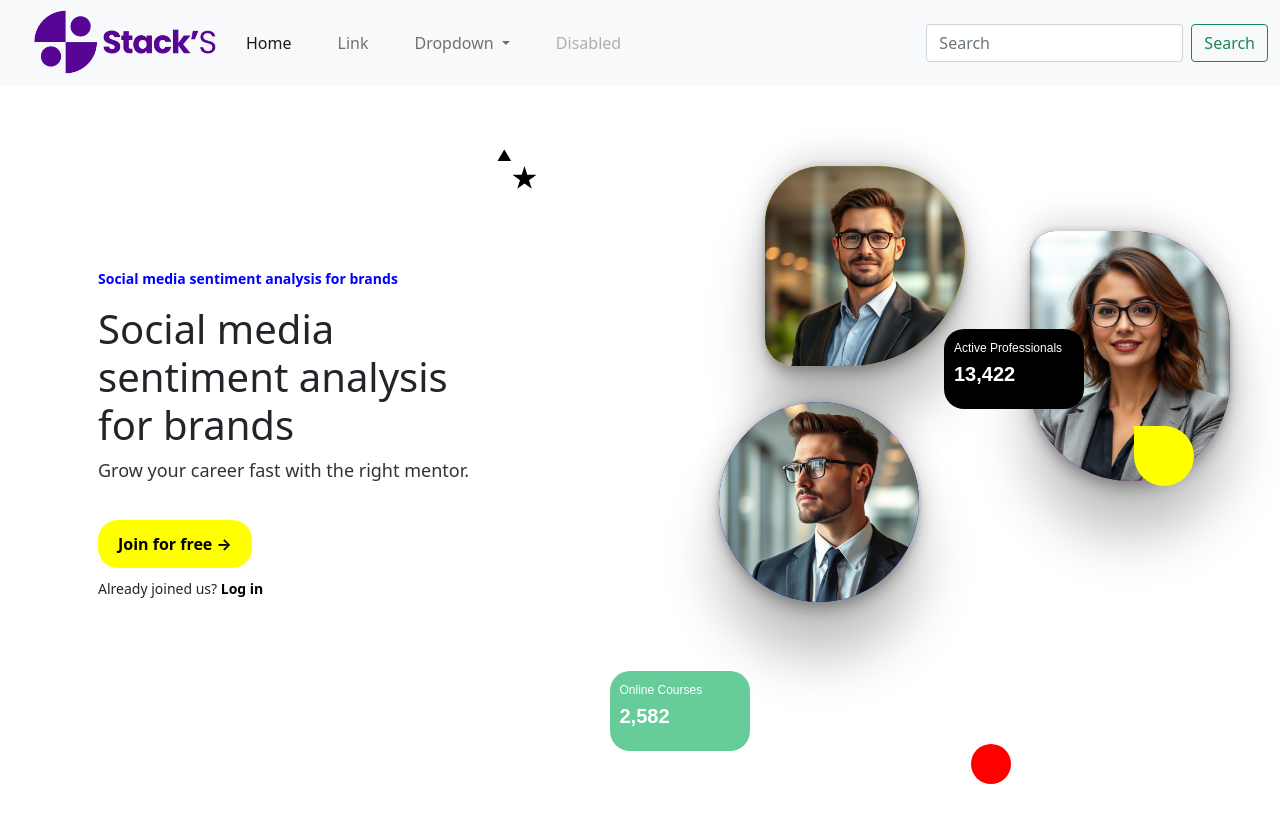
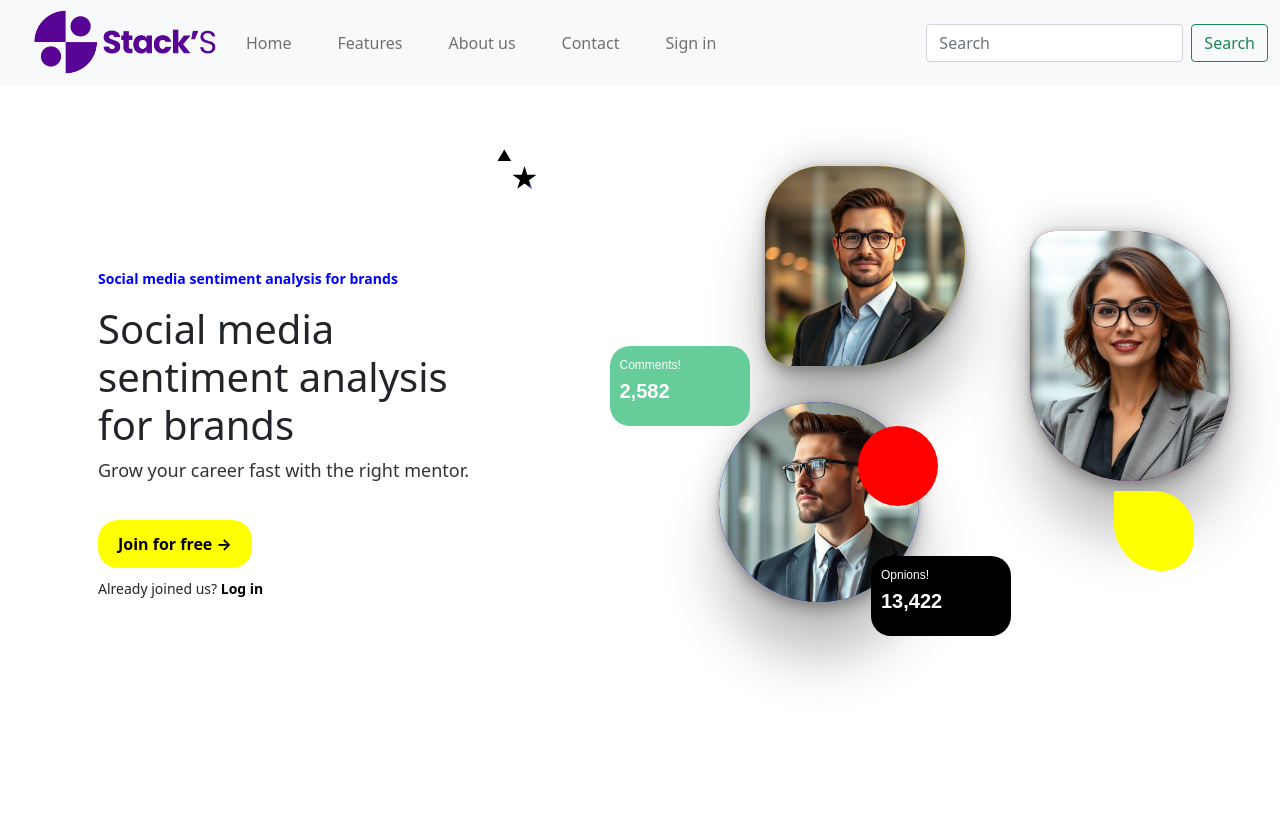
Before and after one commit to 22danu/Front-End, a plain HTML site: page index.html in a window 1280 px wide. Drawn offline with nearby package versions, Linux system fonts and the light colour scheme.

Commit message:
landing page

```diff
--- a/index.css
+++ b/index.css
@@ -1,9 +1,10 @@
+
 body {
     font-family: 'Inter', sans-serif;
     margin: 0;
     padding: 0;
     background: #fff;
-    color: #000;
+    color: #120101;
 }
 
 header {
@@ -28,7 +29,7 @@ nav ul {
 
 nav ul li a {
     text-decoration: none;
-    color: black;
+    color: rgb(0, 0, 0);
     font-weight: 500;
 }
 
@@ -131,7 +132,7 @@ h1 {
 
 .blue {
     background: blue;
-    border-radius: ;
+    border-radius:64px 96px 128px 32px  ;
     box-shadow: rgba(0, 0, 0, 0.25) 0px 54px 55px, rgba(0, 0, 0, 0.12) 0px -12px 30px, rgba(0, 0, 0, 0.12) 0px 4px 6px, rgba(0, 0, 0, 0.17) 0px 12px 13px, rgba(0, 0, 0, 0.09) 0px -3px 5px;
 }
 
@@ -179,7 +180,7 @@ h1 {
 .star {
     width: 25px;
     height: 25px;
-    background: black;
+    background: black !important;
     clip-path: polygon(50% 0%, 61% 35%, 98% 35%, 68% 57%, 79% 91%, 50% 70%, 21% 91%, 32% 57%, 2% 35%, 39% 35%);
 }
 
@@ -266,13 +267,13 @@ body {
 /* Positioning stat blocks */
 .stat-block.black {
     background-color: black;
-    top: 25%;
-    right: 20%;
+    top: 60%;
+    right: 30%;
 }
 
 .stat-block.green {
     background-color: #66cc99;
-    bottom: 10%;
+    bottom: 60%;
     left: 15%;
 }
 
@@ -282,30 +283,31 @@ body {
 }
 
 .yellow-half {
-    width: 60px;
-    height: 60px;
+    width: 80px;
+    height: 80px;
     background: yellow;
-    border-radius: 0 50% 50% 50%;
-    top: 40%;
+    border-radius: 0 50% 40% 60%;
+    top: 50%;
     right: 5%;
 }
 
 .red-circle {
-    width: 40px;
-    height: 40px;
+    width: 80px;
+    height: 80px;
     background: red;
     border-radius: 50%;
-    bottom: 5%;
-    right: 30%;
+    top: 40%;
+    right: 40%;
 }
 
 .star::before {
     content: "✷";
-    font-size: 40px;
-    color: black;
+    font-size: 100px;
+    color: rgb(51, 72, 214);
     position: absolute;
-    top: 45%;
-    left: 45%;
+    top: 30%;
+    left: 0%;
+    transform: translate(-50%, -30%);
 }
 
 .small-triangle::before {
@@ -316,3 +318,5 @@ body {
     bottom: 5%;
     right: 5%;
 }
+
+/*  */
--- a/index.html
+++ b/index.html
@@ -20,25 +20,21 @@
           <div class="collapse navbar-collapse" id="navbarSupportedContent">
             <ul class="navbar-nav me-auto mb-2 mb-lg-0">
               <li class="nav-item">
-                <a class="nav-link active" aria-current="page" href="#">Home</a>
+                <a class="nav-link" href="#">Home</a>
               </li>
               <li class="nav-item">
-                <a class="nav-link" href="#">Link</a>
-              </li>
-              <li class="nav-item dropdown">
-                <a class="nav-link dropdown-toggle" href="#" id="navbarDropdown" role="button" data-bs-toggle="dropdown" aria-expanded="false">
-                  Dropdown
-                </a>
-                <ul class="dropdown-menu" aria-labelledby="navbarDropdown">
-                  <li><a class="dropdown-item" href="#">Action</a></li>
-                  <li><a class="dropdown-item" href="#">Another action</a></li>
-                  <li><hr class="dropdown-divider"></li>
-                  <li><a class="dropdown-item" href="#">Something else here</a></li>
-                </ul>
+                <a class="nav-link" href="#">Features</a>
               </li>
               <li class="nav-item">
-                <a class="nav-link disabled" href="#" tabindex="-1" aria-disabled="true">Disabled</a>
+                <a class="nav-link" href="#">About us</a>
               </li>
+              <li class="nav-item">
+                <a class="nav-link" href="#">Contact</a>
+              </li>
+              <li class="nav-item">
+                <a class="nav-link" href="#">Sign in</a>
+              </li>
+
             </ul>
             <form class="d-flex">
               <input class="form-control me-2" type="search" placeholder="Search" aria-label="Search">
@@ -70,12 +66,12 @@
                         </div>
 
                         <div class="stat-block black">
-                            <p>Active Professionals</p>
+                            <p>Opnions!</p>
                             <h2>13,422</h2>
                         </div>
 
                         <div class="stat-block green">
-                            <p>Online Courses</p>
+                            <p>Comments!</p>
                             <h2>2,582</h2>
                         </div>
 
```
Also changed, not shown: 1 other file.
